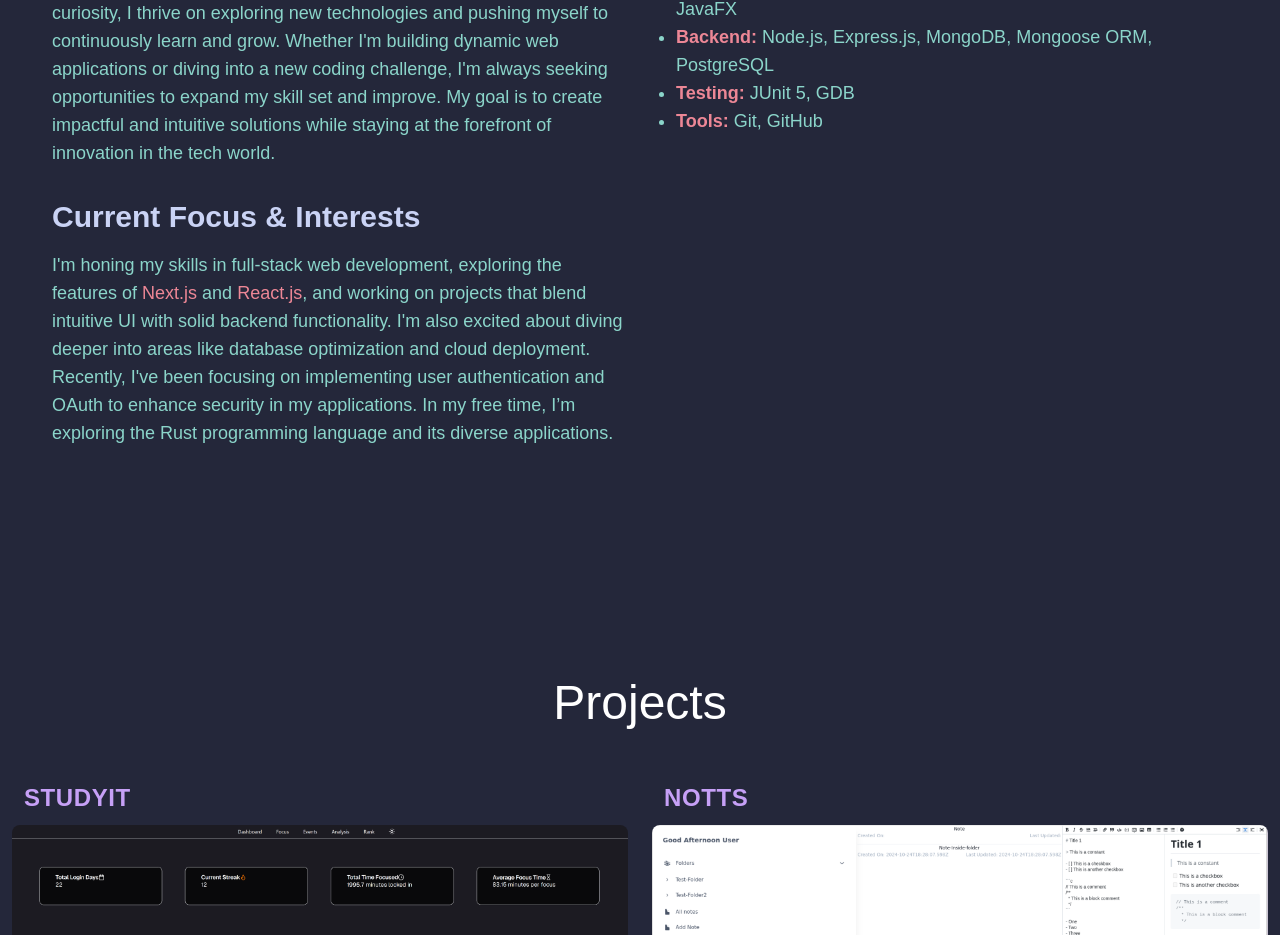
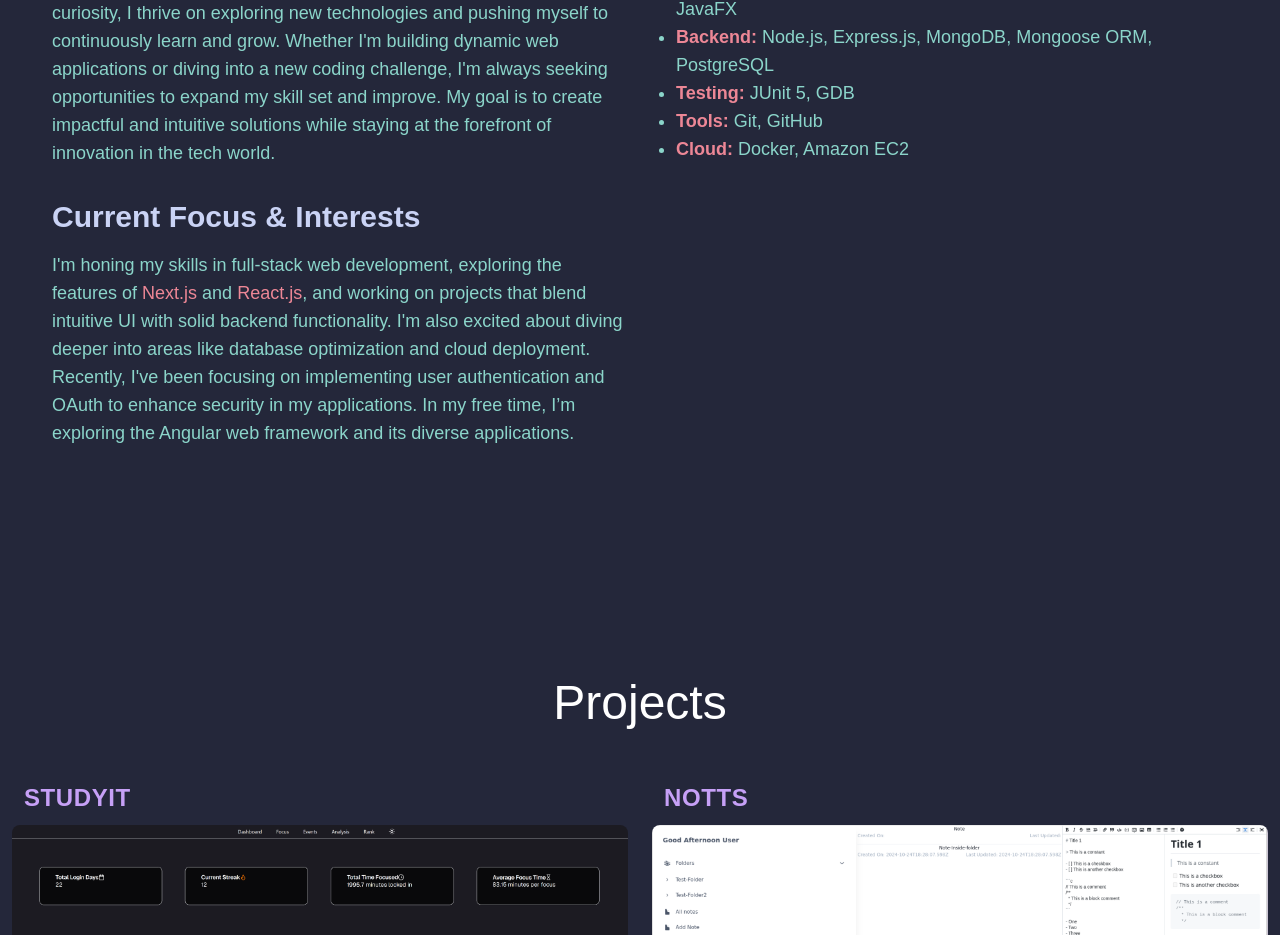
Before and after one commit to Aeonoi/Aeonoi.github.io, a Next.js app: page / in a window 1280 px wide. Shown: the part 1129-2064 px from the top of the page. Built offline with nearby package versions, Linux system fonts and the light colour scheme.

Commit message:
feat(about): add cloud technologies that I am familiar with

```diff
--- a/components/about.tsx
+++ b/components/about.tsx
@@ -54,10 +54,10 @@ const About: React.FC = () => {
                 <strong className="text-catppuccin_red">Tools:</strong> Git,
                 GitHub
               </li>
-              {/* <li> */}
-              {/*   <strong>Tools:</strong> Git, GitHub, tmux, VSCode, */}
-              {/*   IntelliJ, Neovim */}
-              {/* </li> */}
+              <li>
+                <strong className="text-catppuccin_red">Cloud:</strong> Docker,
+                Amazon EC2
+              </li>
             </ul>
           </section>
 
@@ -74,8 +74,7 @@ const About: React.FC = () => {
               like database optimization and cloud deployment. Recently, I've
               been focusing on implementing user authentication and OAuth to
               enhance security in my applications. In my free time, I’m
-              exploring the Rust programming language and its diverse
-              applications.
+              exploring the Angular web framework and its diverse applications.
             </p>
           </section>
         </div>
```
